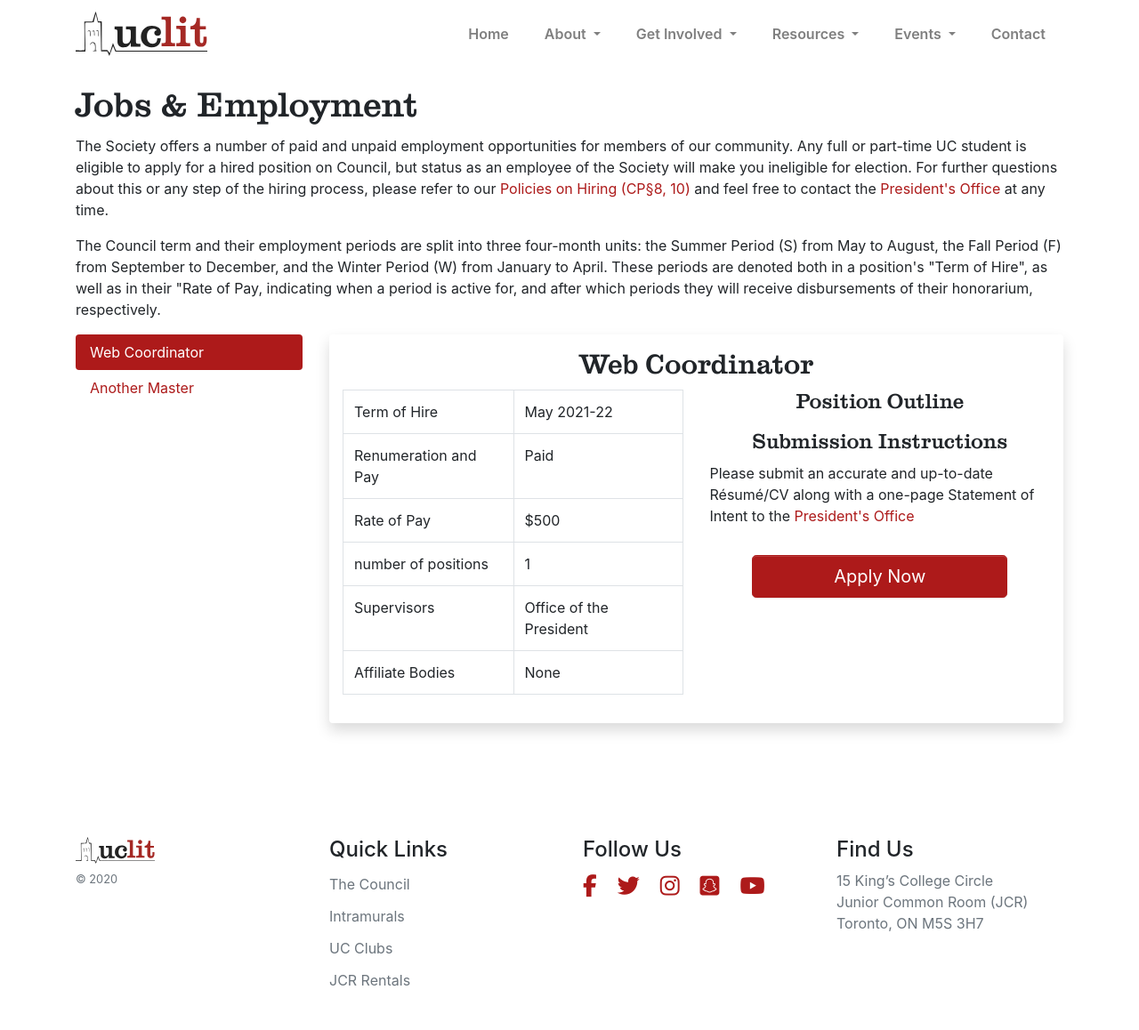
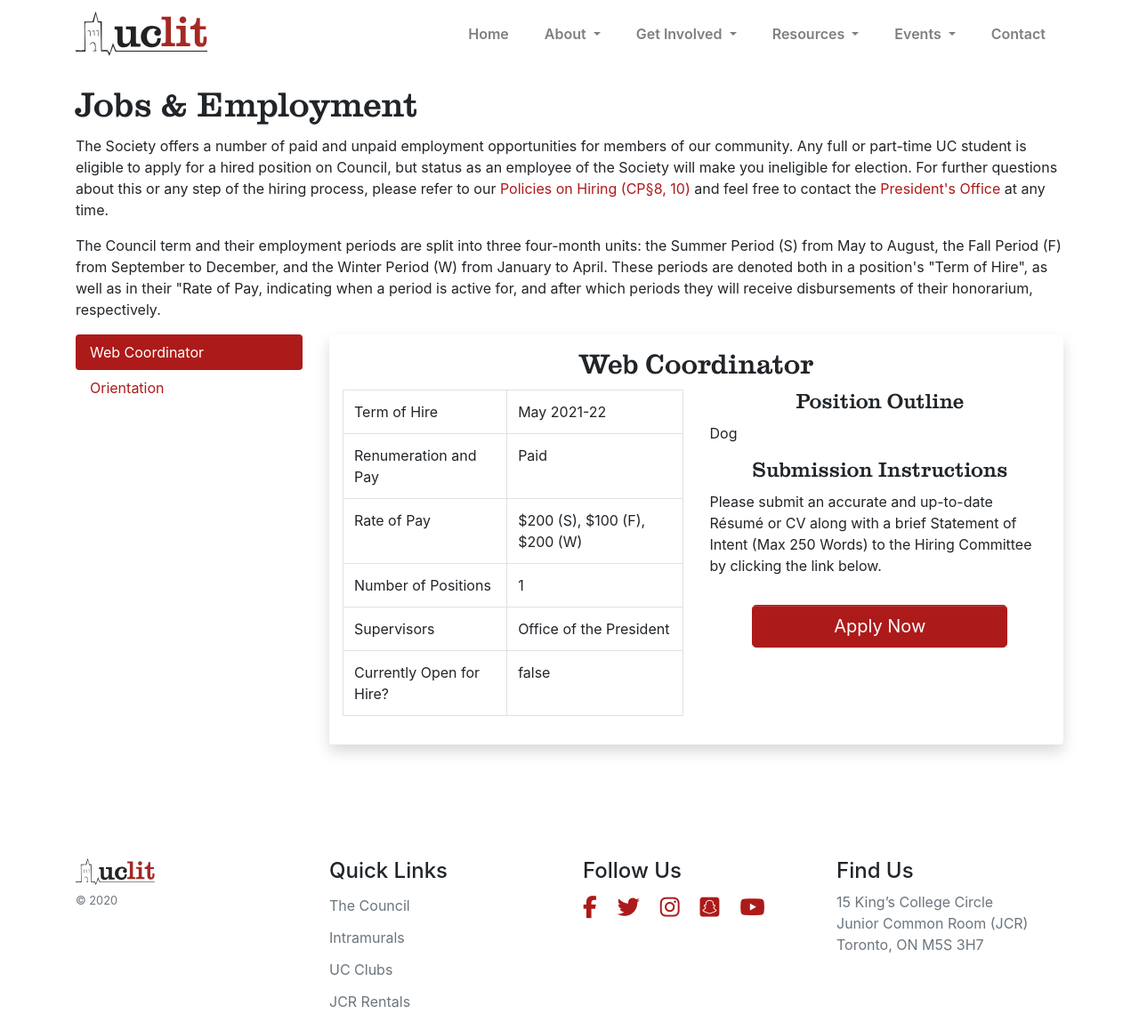
Before and after one commit to uclit-webmaster/uclit-site, a Jekyll site: the page built from get-involved/jobs-and-employment.html, in a window 1280 px wide and 1158 px high. Shown: the whole window at 89% size. Built offline with Jekyll 4.4.1, drawn with Linux system fonts in a browser that asks for light colours; nearby versions of some CDN libraries.

Commit message:
Update jobs-employment.yml

```diff
--- a/_data/jobs-employment.yml
+++ b/_data/jobs-employment.yml
@@ -28,28 +28,33 @@ text: |
 
   <p> The Council term and their employment periods are split into three four-month units: the Summer Period (S) from May to August, the Fall Period (F) from September to December, and the Winter Period (W) from January to April. These periods are denoted both in a position's "Term of Hire", as well as in their "Rate of Pay, indicating when a period is active for, and after which periods they will receive disbursements of their honorarium, respectively.</p>
 
+  <p>
+  </p>
+
 jobs:
   - title: Web Coordinator
-    position-outline:
-    application-link: https://uclit.tumblr.com/
-    application-instructions: Please submit an accurate and up-to-date Résumé/CV along with a one-page Statement of Intent to the <a href="mailto:president@uclit.ca">President's Office</a>
+    position-outline: |
+      Dog
+    application-link: mailto:president@uclit.ca
+    application-instructions: |
+      Please submit an accurate and up-to-date Résumé or CV along with a brief Statement of Intent (Max 250 Words) to the Hiring Committee by clicking the link below.
     table-data:
       - left: Term of Hire
         right: May 2021-22
       - left: Renumeration and Pay
         right: Paid
       - left: Rate of Pay
-        right: $500
-      - left: number of positions
+        right: $200 (S), $100 (F), $200 (W)
+      - left: Number of Positions
         right: 1
       - left: Supervisors
         right: Office of the President
-      - left: Affiliate Bodies
-        right: None
+      - left: Currently Open for Hire?
+        right: No
 
-  - title: Another Master
+  - title: Orientation
     position-outline: Master the Another
-    application-link: https://google.ca
+    application-link: mailto:president@uclit.ca
     application-instructions: Fill out the form and email it to president@uclit.ca
     table-data:
       - left: Date(s) of Hire
```
